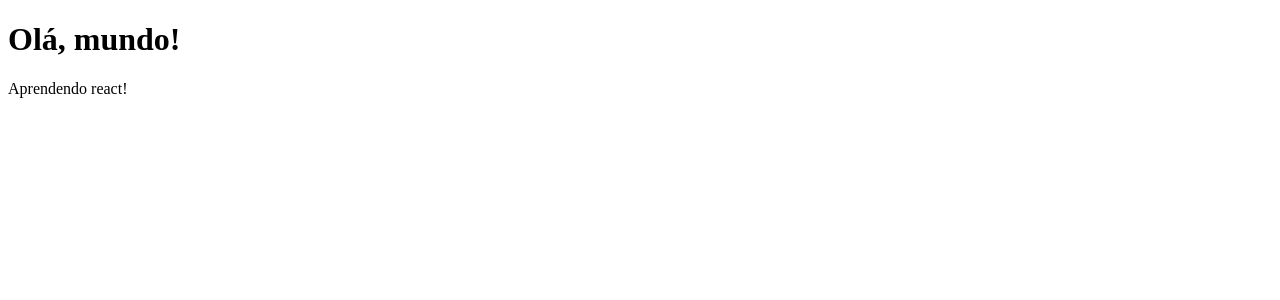
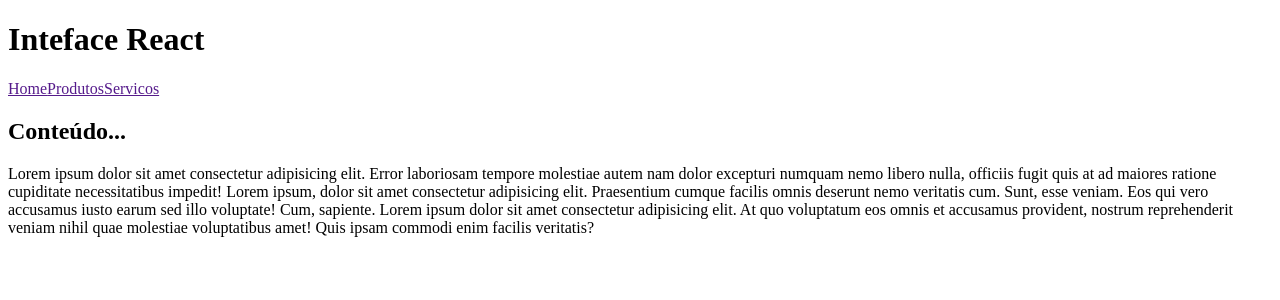
Before and after one commit to veronica-silva/meu-app, a React (Create React App) app: page / in a window 1280 px wide. Shown: the top 300 px of the page. Built offline with nearby package versions, Linux system fonts and the light colour scheme.

Commit message:
exportando funções com arrow functions

```diff
--- a/src/App.jsx
+++ b/src/App.jsx
@@ -1,11 +1,37 @@
+const App = () => {
+  return (
+    <>
+      <header>
+        <h1>Inteface React</h1>
+        <nav>
+          <a href="">Home</a>
+          <a href="">Produtos</a>
+          <a href="">Servicos</a>
+        </nav>
+      </header>
 
-function App() {
-  return (
-  <div>
-    <h1>Olá, mundo!</h1>
-    <p>Aprendendo react!</p>
-  </div>);
+      <main>
+        <section>
+          <h2>Conteúdo...</h2>
+          <p>
+            Lorem ipsum dolor sit amet consectetur adipisicing elit. Error
+            laboriosam tempore molestiae autem nam dolor excepturi numquam nemo
+            libero nulla, officiis fugit quis at ad maiores ratione cupiditate
+            necessitatibus impedit! Lorem ipsum, dolor sit amet consectetur
+            adipisicing elit. Praesentium cumque facilis omnis deserunt nemo
+            veritatis cum. Sunt, esse veniam. Eos qui vero accusamus iusto earum
+            sed illo voluptate! Cum, sapiente. Lorem ipsum dolor sit amet
+            consectetur adipisicing elit. At quo voluptatum eos omnis et
+            accusamus provident, nostrum reprehenderit veniam nihil quae
+            molestiae voluptatibus amet! Quis ipsam commodi enim facilis
+            veritatis?
+          </p>
+        </section>
+      </main>
 
-}
+      <footer></footer>
+    </>
+  );
+};
 
 export default App;
```
Also changed, not shown: src/Cabecalho.jsx (added, +13 -0 lines).
